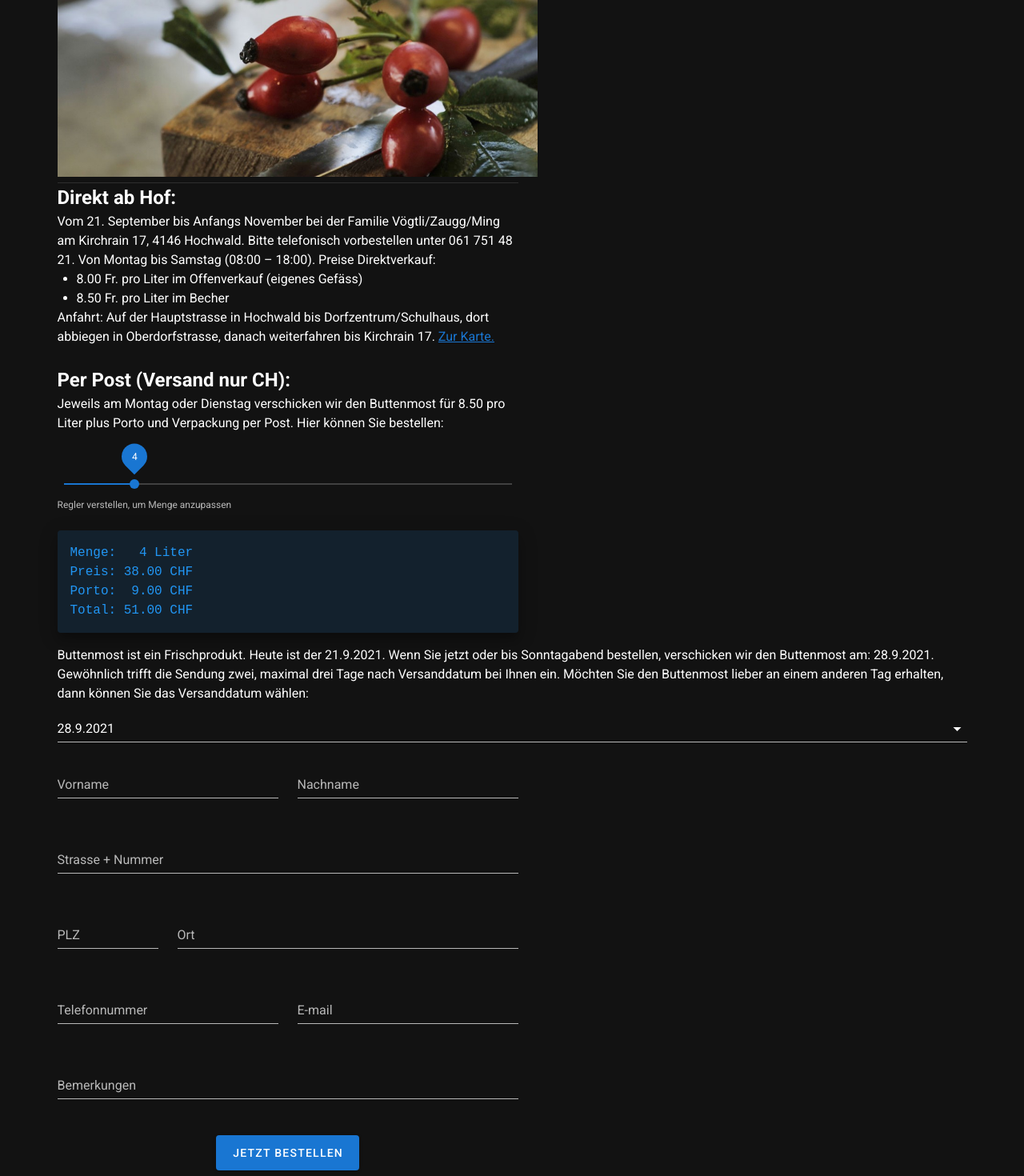
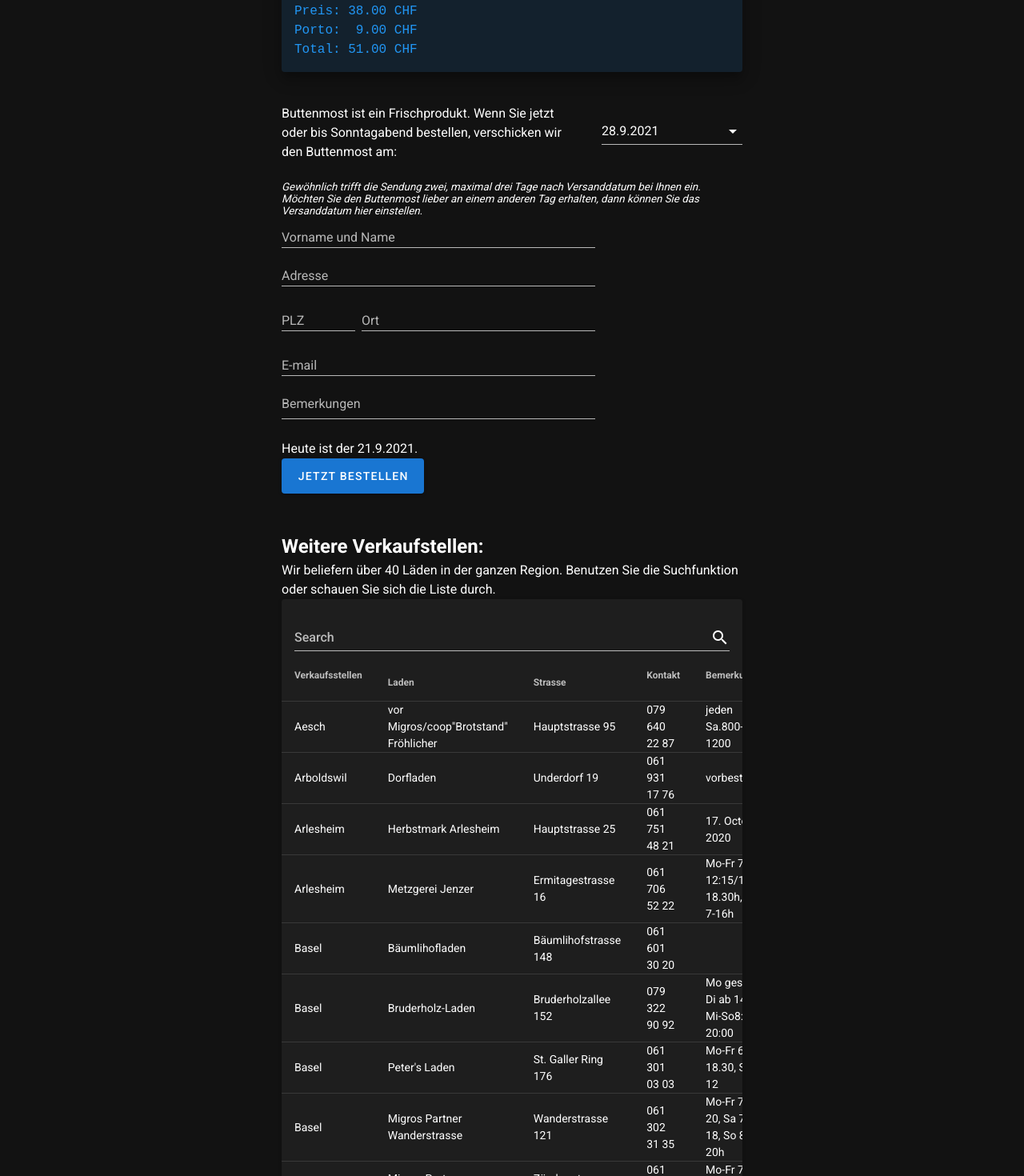
Before and after one commit to dev7ch/buttenmost, a Nuxt app: page / in a window 1280 px wide. Shown: the part 200-1670 px from the top of the page at 80% size. Built offline with nearby package versions, Linux system fonts and the light colour scheme.

Commit message:
redesign of form

```diff
--- a/pages/index.vue
+++ b/pages/index.vue
@@ -1,8 +1,17 @@
 <template>
-  <v-container>
-    <v-row style="max-width:600px">
+  <v-container style="max-width:600px">
+    <v-form
+      name="bestellung"
+      ref="form"
+      v-model="valid"
+      action="/danke/"
+      method="POST"
+      lazy-validation
+      data-netlify="true"
+    >
+      <v-row>
         <v-col>
-        <img src="../static/titelbild.jpg" style="max-width: 600px;" />
+          <!-- <img src="../static/titelbild.jpg" style="max-width: 600px;" />
 
         <v-divider></v-divider>
         <h2>Direkt ab Hof:</h2>
@@ -23,7 +32,7 @@
         <h2>Per Post (Versand nur CH):</h2>
         Jeweils am Montag oder Dienstag verschicken wir den Buttenmost für 8.50
         pro Liter plus Porto und Verpackung per Post. Hier können Sie bestellen:
-        <br /><br /><br />
+        <br /><br /><br /> -->
           <v-slider
             v-model="zahl"
             dense
@@ -47,60 +56,48 @@
       </v-row>
 
       <!-- https://answers.netlify.com/t/vuetify-form-with-nuxt-js-recognized-by-netlify-but-no-form-submissions/11730 -->
-    <v-form
-      name="bestellung"
-      ref="form"
-      v-model="valid"
-      action="/danke/"
-      method="POST"
-      lazy-validation
-      data-netlify="true"
-    >
+      <v-row>
+        <v-col cols="8">
           <input type="hidden" name="form-name" value="bestellung" />
-      Buttenmost ist ein Frischprodukt. Heute ist der
-      {{ heute.toLocaleDateString("de-CH") }}. Wenn Sie jetzt oder bis
-      Sonntagabend bestellen, verschicken wir den Buttenmost am:
-      {{ stillPossibleShippingDays[0] }}. Gewöhnlich trifft die Sendung zwei,
-      maximal drei Tage nach Versanddatum bei Ihnen ein. Möchten Sie den
-      Buttenmost lieber an einem anderen Tag erhalten, dann können Sie das
-      Versanddatum wählen:
+          Buttenmost ist ein Frischprodukt. Wenn Sie jetzt oder bis Sonntagabend
+          bestellen, verschicken wir den Buttenmost am:
+        </v-col>
+        <v-col align-self="end">
           <v-select
             :items="stillPossibleShippingDays"
             v-model="selected"
-      ></v-select>
+          ></v-select> </v-col
+      ></v-row>
+      <v-row>
+        <v-col
+          ><div style="font-size:10pt;font-style:italic;line-height: normal;">
+            Gewöhnlich trifft die Sendung zwei, maximal drei Tage nach
+            Versanddatum bei Ihnen ein. Möchten Sie den Buttenmost lieber an
+            einem anderen Tag erhalten, dann können Sie das Versanddatum hier
+            einstellen.
+          </div></v-col
+        >
+      </v-row>
 
-      <v-row class="text-center" style="max-width:600px">
-        <v-col cols="12" md="6">
-          <v-text-field
-            v-model="firstname"
+      <v-row dense class="text-center" style="max-width:400px">
+        <v-col cols="12">
+          <v-text-field dense
+            v-model="fullname"
             :rules="nameRules"
-            label="Vorname"
-            name="Vorname"
+            label="Vorname und Name"
+            name="fullname"
             required
           ></v-text-field>
-        </v-col>
-
-        <v-col cols="12" md="6">
-          <v-text-field
-            v-model="lastname"
-            :rules="nameRules"
-            label="Nachname"
-            name="Nachname"
+          <v-text-field dense
+            v-model="adress"
+            label="Adresse"
+            name="adress"
             required
           ></v-text-field>
-        </v-col>
-
-        <v-col cols="12" md="12">
-          <v-text-field
-            v-model="street"
-            label="Strasse + Nummer"
-            name="Strasse Nummer"
-            required
-          ></v-text-field>
-        </v-col>
-
+        </v-col> </v-row
+      ><v-row dense style="max-width:400px">
         <v-col cols="3" md="3">
-          <v-text-field
+          <v-text-field dense
             v-model="plz"
             label="PLZ"
             Name="PLZ"
@@ -108,26 +105,22 @@
           ></v-text-field>
         </v-col>
         <v-col cols="9" md="9">
-          <v-text-field v-model="town" label="Ort" required></v-text-field>
-        </v-col>
-        <v-col cols="12" md="6">
-          <v-text-field
-            v-model="phone"
-            label="Telefonnummer"
-            name="Telefonnummer"
-          ></v-text-field>
-        </v-col>
-        <v-col cols="12" md="6">
-          <v-text-field
+          <v-text-field dense
+            v-model="town"
+            label="Ort"
+            required
+          ></v-text-field> </v-col></v-row
+      ><v-row dense style="max-width:400px">
+        <v-col cols="12">
+          <v-text-field dense
             v-model="email"
             :rules="emailRules"
             label="E-mail"
             name="mail"
             required
           ></v-text-field>
-        </v-col>
-        <v-col cols="12" md="12">
           <v-textarea
+          dense
             name="input"
             label="Bemerkungen"
             value=""
@@ -139,8 +132,10 @@
         <input type="hidden" name="Liter" v-bind:value="zahl" />
         <input type="hidden" name="Preis" v-bind:value="preis" />
         <input type="hidden" name="Porto" v-bind:value="porto" />
-        <v-col cols="12" md="12"
-          ><v-btn color="primary" elevation="2" large type="submit">
+        <v-col cols="12" md="12">
+          Heute ist der
+          {{ heute.toLocaleDateString("de-CH") }}.<br />
+          <v-btn color="primary" elevation="2" large type="submit">
             Jetzt bestellen</v-btn
           >
         </v-col>
```
Lines whose indentation alone changed are shown as unchanged.
